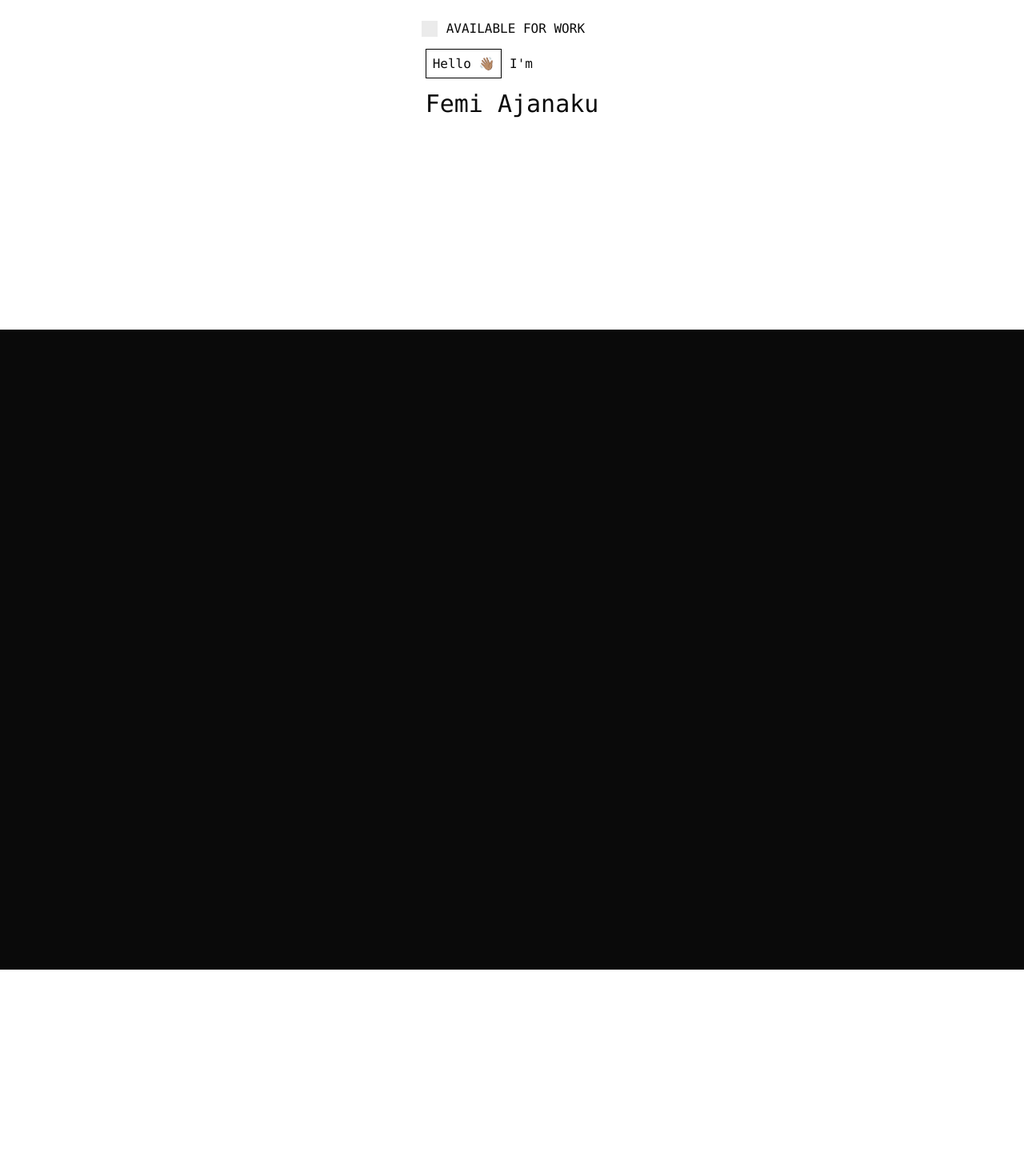
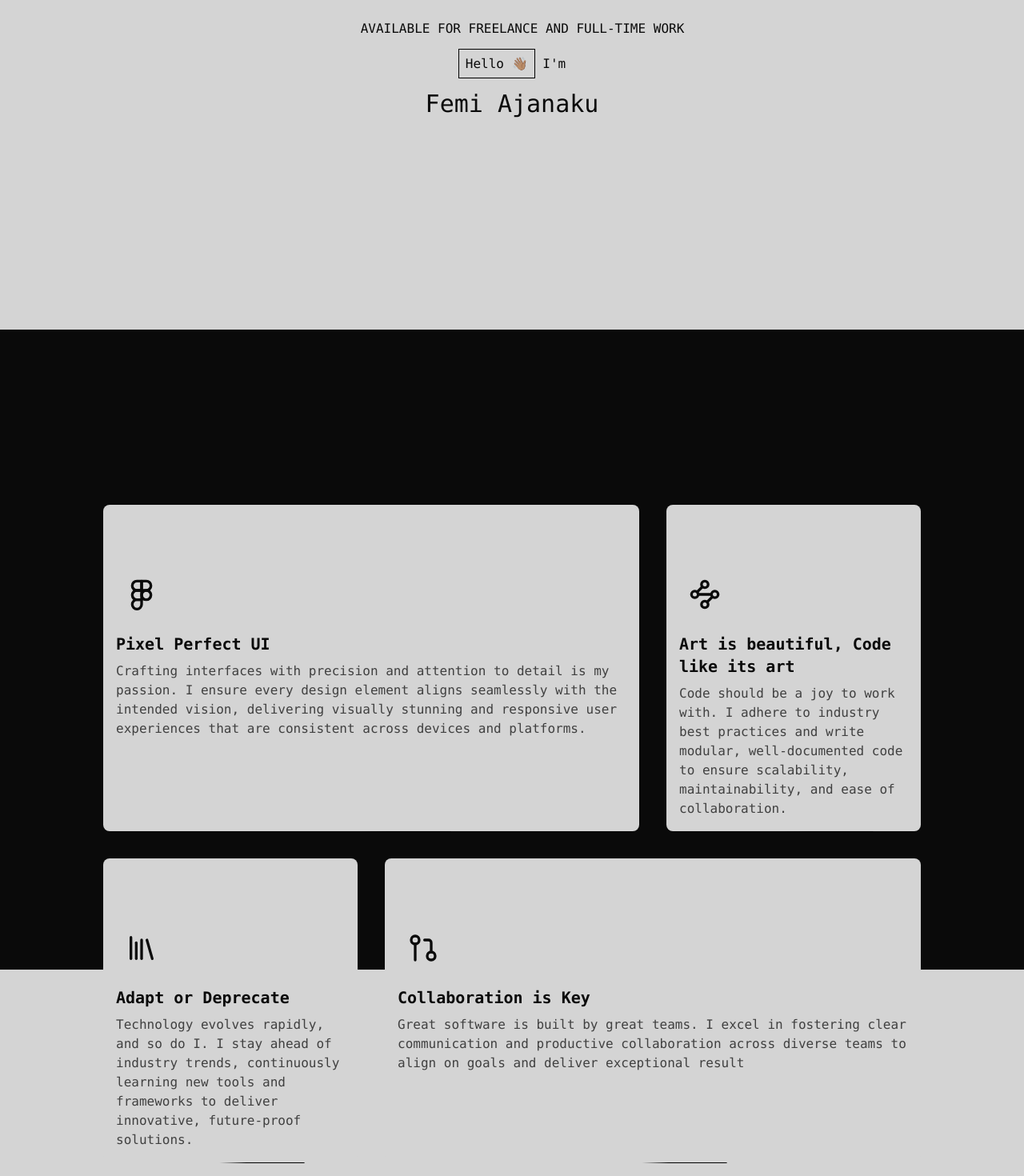
Before and after one commit to Stanwukong/femiajanaku, a Next.js app: page / in a window 1280 px wide. Shown: the part 388-1858 px from the top of the page at 80% size. Before the commit the page ends 874 px from the top, so only its background shows below. Built offline with nearby package versions, Linux system fonts and the light colour scheme.

Commit message:
Added tenets

```diff
--- a/src/app/layout.tsx
+++ b/src/app/layout.tsx
@@ -21,7 +21,7 @@ export default function RootLayout({
 }>) {
   return (
     <html lang="en">
-      <body className={`${montserrat.variable} font-mono`}>
+      <body className={`${montserrat.variable} font-mono bg-neutral-300`}>
         <Navbar />
         {children}
       </body>
--- a/src/app/page.tsx
+++ b/src/app/page.tsx
@@ -1,9 +1,11 @@
 import Hero from "@/components/Home/Hero";
+import Services from "@/components/Home/Services";
 
 export default function Home() {
   return (
-    <main className="flex flex-col items-center justify-center h-screen w-full">
+    <main className="flex flex-col items-center justify-center max-w-6xl mx-auto">
       <Hero />
+      <Services/>
     </main>
   );
 }
--- a/src/components/About/Timeline.tsx
+++ b/src/components/About/Timeline.tsx
@@ -18,7 +18,7 @@ const Timeline = () => {
           ></div>
 
           {/* Content */}
-          <div className="ml-8 p-4 bg-white w-full">
+          <div className="ml-8 p-4 bg-neutral-300 w-full">
             <h3 className="text-lg font-semibold">{item.title}</h3>
             <p className="text-gray-500 mb-1">
               {item.company} • {item.location}
--- a/src/components/Home/Hero.tsx
+++ b/src/components/Home/Hero.tsx
@@ -10,10 +10,10 @@ const Hero = () => {
   }, []);
 
   return (
-    <div className="flex my-24 flex-col min-h-screen justify-center space-y-5 relative">
-      <div className="flex items-center space-x-4 ">
+    <div className="flex flex-col h-screen items-center justify-center space-y-5 relative">
+      <div className="flex items-center space-x-4">
         <span className="box w-[10px] h-[10px] bg-black animate-ping" />
-        <p>AVAILABLE FOR WORK</p>
+        <p>AVAILABLE FOR FREELANCE AND FULL-TIME WORK</p>
       </div>
       <span>
         <Greeting /> I&apos;m
--- /dev/null
+++ b/src/components/Home/Services/ServiceCard.tsx
@@ -0,0 +1,33 @@
+import { cn } from "@/lib/utils";
+import React from "react";
+
+type Props = {
+  icon: React.ReactNode;
+  title: string;
+  description: string;
+  className?: string;
+};
+
+const ServiceCard = ({ icon, title, description, className }: Props) => {
+  return (
+    <div
+      className={cn(
+        ` relative group z-10 flex w-full cursor-pointer items-center overflow-hidden rounded-lg p-[1px] transition-all peer-hover:p-0`,
+        className
+      )}
+    >
+      <div className="animate-rotate absolute inset-0 h-full w-full rounded-full bg-[conic-gradient(#000_20deg,transparent_30deg)] " />
+      <div className="relative z-20 flex flex-col w-full p-4 bg-neutral-300 rounded-lg border-neutral-500 h-full">
+        <div className="flex items-center justify-center mt-16 w-16 h-16 rounded-full">
+          {icon}
+        </div>
+        <div className="flex flex-col space-y-2 mt-4">
+          <span className="text-xl font-bold">{title}</span>
+          <p className="text-neutral-700">{description}</p>
+        </div>
+      </div>
+    </div>
+  );
+};
+
+export default ServiceCard;
--- /dev/null
+++ b/src/components/Home/Services/index.tsx
@@ -0,0 +1,45 @@
+import React from "react";
+import ServiceCard from "./ServiceCard";
+import { FiFigma } from "react-icons/fi";
+import { GitPullRequest, Library, Waypoints } from "lucide-react";
+
+const Services = () => {
+  return (
+    <div className="flex flex-col w-full px-16 py-8 h-full space-y-8">
+      <div className="flex flex-col space-y-4">
+        <h2 className="text-2xl lg:text-4xl">Your Software Forge</h2>
+        <p>If you can dream it, I can build it.</p>
+      </div>
+      <div className="lg:grid lg:grid-cols-3 flex flex-col gap-8 ">
+        <ServiceCard
+          icon={<FiFigma size={40} />}
+          title={"Pixel Perfect UI"}
+          description={`Crafting interfaces with precision and attention to detail is my passion. I ensure every
+            design element aligns seamlessly with the intended vision, delivering visually stunning and responsive user experiences that are consistent across devices and platforms.`}
+          className="lg:col-span-2 "
+        />
+        <ServiceCard
+          icon={<Waypoints size={40} />}
+          title={"Art is beautiful, Code like its art"}
+          description={`Code should be a joy to work with. I adhere to industry best practices and write modular,
+            well-documented code to ensure scalability, maintainability, and ease of collaboration.`}
+        />
+        <ServiceCard
+          icon={<Library size={40} />}
+          title={"Adapt or Deprecate"}
+          description={`Technology evolves rapidly, and so do I. I stay ahead of industry trends,
+            continuously learning new tools and frameworks to deliver innovative, future-proof solutions.`}
+        />
+        <ServiceCard
+          icon={<GitPullRequest size={40} />}
+          title={"Collaboration is Key"}
+          description={`Great software is built by great teams. I excel in fostering clear communication
+            and productive collaboration across diverse teams to align on goals and deliver exceptional result`}
+          className="lg:col-span-2 "
+        />
+      </div>
+    </div>
+  );
+};
+
+export default Services;
--- a/src/components/projects/ProjectCard.tsx
+++ b/src/components/projects/ProjectCard.tsx
@@ -13,13 +13,13 @@ type ProjectProps = {
 
 const ProjectCard = ({ title, image, description, link }: ProjectProps) => {
   return (
-    <div className="flex flex-col border border-black bg-white p-4 space-y-4 md:hover:scale-90">
+    <div className="flex flex-col border border-neutral-500 bg-neutral-300 p-4 space-y-4 md:hover:scale-90">
       <Image src={image} alt={title} width={1000} height={1000} />
       <span>
         <h2 className="text-2xl">{title}</h2>
       </span>
 
-      <p>{description}</p>
+      <p className="text-neutral-700">{description}</p>
       <Link
         href={link}
         passHref
--- a/tailwind.config.ts
+++ b/tailwind.config.ts
@@ -9,54 +9,63 @@ export default {
   ],
   theme: {
     extend: {
+      animation: {
+        rotate: "rotate 10s linear infinite",
+      },
+      keyframes: {
+        rotate: {
+          "0%": { transform: "rotate(0deg) scale(10)" },
+          "100%": { transform: "rotate(-360deg) scale(10)" },
+        },
+      },
       colors: {
-  			background: 'hsl(var(--background))',
-  			foreground: 'hsl(var(--foreground))',
+        background: "hsl(var(--background))",
+        foreground: "hsl(var(--foreground))",
         card: {
-  				DEFAULT: 'hsl(var(--card))',
-  				foreground: 'hsl(var(--card-foreground))'
+          DEFAULT: "hsl(var(--card))",
+          foreground: "hsl(var(--card-foreground))",
         },
         popover: {
-  				DEFAULT: 'hsl(var(--popover))',
-  				foreground: 'hsl(var(--popover-foreground))'
+          DEFAULT: "hsl(var(--popover))",
+          foreground: "hsl(var(--popover-foreground))",
         },
         primary: {
-  				DEFAULT: 'hsl(var(--primary))',
-  				foreground: 'hsl(var(--primary-foreground))'
+          DEFAULT: "hsl(var(--primary))",
+          foreground: "hsl(var(--primary-foreground))",
         },
         secondary: {
-  				DEFAULT: 'hsl(var(--secondary))',
-  				foreground: 'hsl(var(--secondary-foreground))'
+          DEFAULT: "hsl(var(--secondary))",
+          foreground: "hsl(var(--secondary-foreground))",
         },
         muted: {
-  				DEFAULT: 'hsl(var(--muted))',
-  				foreground: 'hsl(var(--muted-foreground))'
+          DEFAULT: "hsl(var(--muted))",
+          foreground: "hsl(var(--muted-foreground))",
         },
         accent: {
-  				DEFAULT: 'hsl(var(--accent))',
-  				foreground: 'hsl(var(--accent-foreground))'
+          DEFAULT: "hsl(var(--accent))",
+          foreground: "hsl(var(--accent-foreground))",
         },
         destructive: {
-  				DEFAULT: 'hsl(var(--destructive))',
-  				foreground: 'hsl(var(--destructive-foreground))'
+          DEFAULT: "hsl(var(--destructive))",
+          foreground: "hsl(var(--destructive-foreground))",
         },
-  			border: 'hsl(var(--border))',
-  			input: 'hsl(var(--input))',
-  			ring: 'hsl(var(--ring))',
+        border: "hsl(var(--border))",
+        input: "hsl(var(--input))",
+        ring: "hsl(var(--ring))",
         chart: {
-  				'1': 'hsl(var(--chart-1))',
-  				'2': 'hsl(var(--chart-2))',
-  				'3': 'hsl(var(--chart-3))',
-  				'4': 'hsl(var(--chart-4))',
-  				'5': 'hsl(var(--chart-5))'
-  			}
+          "1": "hsl(var(--chart-1))",
+          "2": "hsl(var(--chart-2))",
+          "3": "hsl(var(--chart-3))",
+          "4": "hsl(var(--chart-4))",
+          "5": "hsl(var(--chart-5))",
+        },
       },
       borderRadius: {
-  			lg: 'var(--radius)',
-  			md: 'calc(var(--radius) - 2px)',
-  			sm: 'calc(var(--radius) - 4px)'
-  		}
-  	}
+        lg: "var(--radius)",
+        md: "calc(var(--radius) - 2px)",
+        sm: "calc(var(--radius) - 4px)",
+      },
+    },
   },
   plugins: [require("tailwindcss-animate")],
 } satisfies Config;
```
Lines whose indentation alone changed are shown as unchanged.
